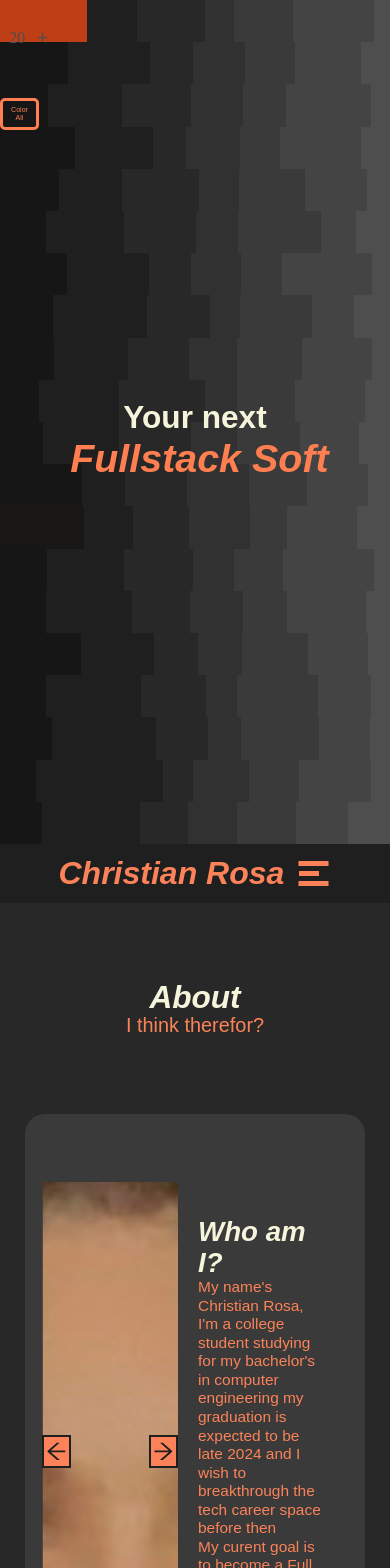
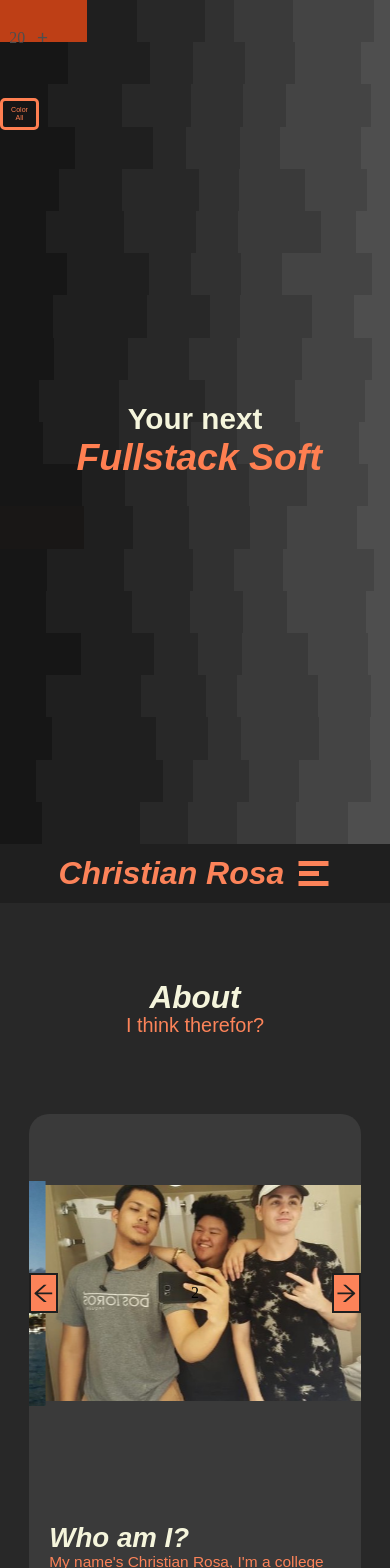
Before and after one commit to ChristianRosa518/type-pweb, a React (Create React App) app: page / in a window 390 px wide. Shown: the top 1568 px of the page. Built offline with nearby package versions, Linux system fonts and the light colour scheme; a web font is replaced by a local one.

Commit message:
Media queries

```diff
--- a/src/components/About/About.module.css
+++ b/src/components/About/About.module.css
@@ -93,11 +93,38 @@
 /* For Tablet View */
 @media screen and (min-device-width: 768px) and (max-device-width: 1024px) {
   .title {
-    width: 87%;
+    width: 85%;
   }
 
   .aboutContainer {
-    width: 87%;
+    width: 85%;
+  }
+}
+
+/* For Tablet View */
+@media screen and (min-device-width: 768px) and (max-device-width: 1024px) {
+}
+
+@media all and (max-width: 767px) {
+  .aboutContainer {
+    flex-direction: column;
+    width: 85%;
+  }
+  .imageContainer {
+    height: 0px;
+  }
+
+  .aboutInfoContainer {
+    height: 60%;
+    width: 100%;
+    /* background-color: gray; */
+
+    display: flex;
+    justify-content: center;
+    align-items: center;
+
+    overflow-y: auto;
+    padding: 20px;
   }
 }
 
@@ -105,18 +132,15 @@
 @media screen and (max-device-width: 480px) and (orientation: portrait) {
 }
 
-/* For Mobile Landscape View */
-@media screen and (max-device-width: 640px) and (orientation: landscape) {
+@media screen and (max-device-width: 320px) and (orientation: portrait) {
+}
+@media screen and (max-device-width: 767px) and (max-device-height: 800px) {
 }
 
-/* For Mobile Phones Portrait or Landscape View */
-@media screen and (max-device-width: 640px) {
+/* ADD HEIGHTS AS YOU SEE FIT */
+@media screen and (max-device-width: 640px) and (max-device-height: 800px) {
 }
-
-/* For iPhone 5 Portrait or Landscape View */
-@media (device-height: 568px) and (device-width: 320px) and (-webkit-min-device-pixel-ratio: 2) {
+@media screen and (max-device-width: 480px) and (max-device-height: 800px) {
 }
-
-/* For iPhone 6 and 6 plus Portrait or Landscape View */
-@media (min-device-height: 667px) and (min-device-width: 375px) and (-webkit-min-device-pixel-ratio: 3) {
+@media screen and (max-device-width: 320px) and (max-device-height: 800px) {
 }
--- a/src/components/About/Carousel.module.css
+++ b/src/components/About/Carousel.module.css
@@ -105,3 +105,245 @@
   cursor: pointer;
   font-size: calc(1.3em + 1vmin);
 }
+
+/* LAPTOP LARGE */
+@media screen and (min-width: 1440px) and (max-device-width: 1919px) {
+}
+/* LAPTOP */
+@media screen and (min-width: 1024px) and (max-device-width: 1439px) {
+  .img1 {
+    object-position: 20% 50%;
+    zoom: 60%;
+  }
+
+  .img2 {
+    object-position: 40% 50%;
+    zoom: 30%;
+  }
+  .img3 {
+    zoom: 70%;
+    object-position: 20% 50%;
+  }
+  .img4 {
+    zoom: 40%;
+  }
+  .img5 {
+    zoom: 60%;
+  }
+  .img6 {
+    object-position: 70% 50%;
+    zoom: 10%;
+  }
+  .img7 {
+    object-position: 50% 50%;
+    zoom: 15%;
+  }
+  .img8 {
+    object-position: 20% 50%;
+    zoom: 55%;
+  }
+  .img9 {
+    object-position: 50% 50%;
+    zoom: 40%;
+  }
+  .img10 {
+    object-position: 50% 50%;
+    zoom: 150%;
+  }
+  .img11 {
+    object-position: 100% 50%;
+    zoom: 50%;
+  }
+}
+
+/* For Tablet View */
+@media screen and (min-device-width: 768px) and (max-device-width: 1024px) {
+  .img1 {
+    object-position: 20% 50%;
+    zoom: 50%;
+  }
+
+  .img2 {
+    object-position: 20% 50%;
+    zoom: 25%;
+  }
+  .img3 {
+    zoom: 60%;
+    object-position: 20% 50%;
+  }
+  .img4 {
+    zoom: 35%;
+  }
+  .img5 {
+    zoom: 55%;
+  }
+  .img6 {
+    object-position: 70% 50%;
+    zoom: 10%;
+  }
+  .img7 {
+    object-position: 50% 50%;
+    zoom: 15%;
+  }
+  .img8 {
+    object-position: 20% 50%;
+    zoom: 55%;
+  }
+  .img9 {
+    object-position: 50% 50%;
+    zoom: 40%;
+  }
+  .img10 {
+    object-position: 50% 50%;
+    zoom: 150%;
+  }
+  .img11 {
+    object-position: 100% 50%;
+    zoom: 50%;
+  }
+}
+
+@media all and (max-width: 767px) {
+  .carouselHider {
+    height: 70%;
+    width: 100%;
+  }
+
+  .img1 {
+    object-position: 50% 40%;
+    zoom: 60%;
+  }
+
+  .img2 {
+  }
+  .img3 {
+  }
+  .img4 {
+    zoom: 88%;
+    object-position: 70% 50%;
+  }
+  .img5 {
+    zoom: 110%;
+  }
+  .img6 {
+    zoom: 18%;
+  }
+  .img7 {
+    object-position: 50% 30%;
+    zoom: 15%;
+  }
+  .img8 {
+    object-position: 50% 30%;
+    zoom: 55%;
+  }
+  .img9 {
+    object-position: 50% 40%;
+    zoom: 40%;
+  }
+  .img10 {
+    object-position: 50% 50%;
+    zoom: 170%;
+  }
+  .img11 {
+    object-position: 100% 50%;
+    zoom: 90%;
+  }
+  .imageIndicators > button {
+    /* border: none; */
+    height: 40px;
+    display: flex;
+    justify-content: center;
+    align-items: center;
+    color: #1f1f1f;
+    border: 2px solid #1f1f1f;
+    background-color: #fc8359;
+    cursor: pointer;
+    font-size: calc(1.3em + 1vmin);
+  }
+}
+
+/* For Mobile Portrait View */
+@media screen and (max-device-width: 640px) and (orientation: portrait) {
+  .img1 {
+    object-position: 50% 40%;
+    zoom: 60%;
+  }
+
+  .img2 {
+    zoom: 40%;
+    object-position: 20% 20%;
+  }
+  .img3 {
+    zoom: 98%;
+    object-position: 40% 50%;
+  }
+  .img4 {
+    zoom: 75%;
+    object-position: 50% 50%;
+  }
+  .img5 {
+    zoom: 85%;
+  }
+  .img6 {
+    zoom: 18%;
+  }
+  .img7 {
+    object-position: 50% 30%;
+    zoom: 15%;
+  }
+  .img8 {
+    object-position: 50% 30%;
+    zoom: 55%;
+  }
+  .img9 {
+    object-position: 50% 40%;
+    zoom: 40%;
+  }
+  .img10 {
+    object-position: 50% 50%;
+    zoom: 170%;
+  }
+  .img11 {
+    object-position: 100% 50%;
+    zoom: 70%;
+  }
+}
+@media screen and (max-device-width: 480px) and (orientation: portrait) {
+  .img3 {
+    zoom: 80%;
+    object-position: 40% 0%;
+  }
+  .img4 {
+    zoom: 40%;
+    object-position: 50% 20%;
+  }
+  .img5 {
+    zoom: 70%;
+    object-position: 40% 0%;
+  }
+  .img6 {
+    zoom: 12%;
+    object-position: 70% 50%;
+  }
+  .img8 {
+    object-position: 0% 30%;
+    zoom: 55%;
+  }
+  .img11 {
+    object-position: 80% 50%;
+    zoom: 53%;
+  }
+}
+
+@media screen and (max-device-width: 320px) and (orientation: portrait) {
+}
+@media screen and (max-device-width: 767px) and (max-device-height: 800px) {
+}
+
+/* ADD HEIGHTS AS YOU SEE FIT */
+@media screen and (max-device-width: 640px) and (max-device-height: 800px) {
+}
+@media screen and (max-device-width: 480px) and (max-device-height: 800px) {
+}
+@media screen and (max-device-width: 320px) and (max-device-height: 800px) {
+}
--- a/src/components/About/Carousel.tsx
+++ b/src/components/About/Carousel.tsx
@@ -12,8 +12,8 @@ interface Carousel {
 }
 
 function Carousel({ children }: Carousel) {
-  const [activeIndex, setActiveIndex] = useState<number>(9);
-  const [paused, setPaused] = useState<boolean>(true);
+  const [activeIndex, setActiveIndex] = useState<number>(0);
+  const [paused, setPaused] = useState<boolean>(false);
 
   const updateIndex = (newIndex: number) => {
     if (newIndex < 0) {
@@ -66,6 +66,8 @@ function Carousel({ children }: Carousel) {
         >
           <AiOutlineArrowLeft />
         </button>
+        {/* for media queries. */}
+        {activeIndex}
         <button
           onClick={() => {
             updateIndex(activeIndex + 1);
--- a/src/components/Home/Home.module.css
+++ b/src/components/Home/Home.module.css
@@ -16,9 +16,9 @@
 
   display: flex;
   justify-content: center;
-  align-items: center;
   flex-direction: column;
   flex-wrap: wrap;
+  text-align: center;
 
   pointer-events: none;
 }
@@ -28,11 +28,11 @@
   font-weight: 700;
   font-style: italic;
   font-size: calc(1em + 2vmin);
+  height: 50%;
 
   color: #ff7f51;
   /* pointer-events: all; */
   cursor: pointer;
-  transition: 4s;
   word-wrap: break-word;
 }
 
@@ -54,32 +54,40 @@ h1 {
 }
 
 /* LAPTOP LARGE */
-@media screen and (min-width: 1440px) {
+@media screen and (min-width: 1440px) and (max-device-width: 1919px) {
 }
 /* LAPTOP */
-@media screen and (min-width: 1024px) {
+@media screen and (min-width: 1024px) and (max-device-width: 1439px) {
 }
 
 /* For Tablet View */
 @media screen and (min-device-width: 768px) and (max-device-width: 1024px) {
 }
 
+@media all and (max-width: 767px) {
+  .hero p,
+  h1 {
+    font-size: calc(1em + 3.5vmin);
+    color: beige;
+  }
+  .hero span {
+    font-size: calc(1em + 2vmin);
+  }
+}
+
 /* For Mobile Portrait View */
 @media screen and (max-device-width: 480px) and (orientation: portrait) {
 }
 
-/* For Mobile Landscape View */
-@media screen and (max-device-width: 640px) and (orientation: landscape) {
+@media screen and (max-device-width: 320px) and (orientation: portrait) {
+}
+@media screen and (max-device-width: 767px) and (max-device-height: 800px) {
 }
 
-/* For Mobile Phones Portrait or Landscape View */
-@media screen and (max-device-width: 640px) {
+/* ADD HEIGHTS AS YOU SEE FIT */
+@media screen and (max-device-width: 640px) and (max-device-height: 800px) {
 }
-
-/* For iPhone 5 Portrait or Landscape View */
-@media (device-height: 568px) and (device-width: 320px) and (-webkit-min-device-pixel-ratio: 2) {
+@media screen and (max-device-width: 480px) and (max-device-height: 800px) {
 }
-
-/* For iPhone 6 and 6 plus Portrait or Landscape View */
-@media (min-device-height: 667px) and (min-device-width: 375px) and (-webkit-min-device-pixel-ratio: 3) {
+@media screen and (max-device-width: 320px) and (max-device-height: 800px) {
 }
--- a/src/components/Projects/Card.module.css
+++ b/src/components/Projects/Card.module.css
@@ -71,22 +71,8 @@
   }
 }
 
-/* For Mobile Portrait View */
-@media screen and (max-device-width: 480px) and (orientation: portrait) {
+@media screen and (max-device-width: 767px) and (max-device-height: 500px) {
+  .img {
+    zoom: 20%;
+  }
 }
-
-/* For Mobile Landscape View */
-@media screen and (max-device-width: 640px) and (orientation: landscape) {
-}
-
-/* For Mobile Phones Portrait or Landscape View */
-@media screen and (max-device-width: 640px) {
-}
-
-/* For iPhone 5 Portrait or Landscape View */
-@media (device-height: 568px) and (device-width: 320px) and (-webkit-min-device-pixel-ratio: 2) {
-}
-
-/* For iPhone 6 and 6 plus Portrait or Landscape View */
-@media (min-device-height: 667px) and (min-device-width: 375px) and (-webkit-min-device-pixel-ratio: 3) {
-}
--- a/src/components/Skills/Skills.module.css
+++ b/src/components/Skills/Skills.module.css
@@ -271,5 +271,23 @@
     padding: 8px;
   }
 }
-@media screen and (max-device-width: 320px) and (max-device-height: 800px) {
+@media screen and (max-device-width: 320px) and (max-device-height: 600px) {
+  .skillSelect ul {
+    gap: 2px;
+  }
+  .skillDescription ul {
+    gap: 6px;
+  }
+  .skillDescription ul li {
+    padding: 2px 4px;
+    border-radius: 8px;
+    font-family: "Montserrat", sans-serif;
+    font-size: calc(0.4em + 1.2vmin);
+  }
+  .skillSelect li {
+    width: auto;
+    font-size: calc(0.4em + 1.2vmin);
+    cursor: pointer;
+    padding: 8px;
+  }
 }
```
Also changed, not shown: src/components/Projects/Projects.module.css (+1 -18 lines).
